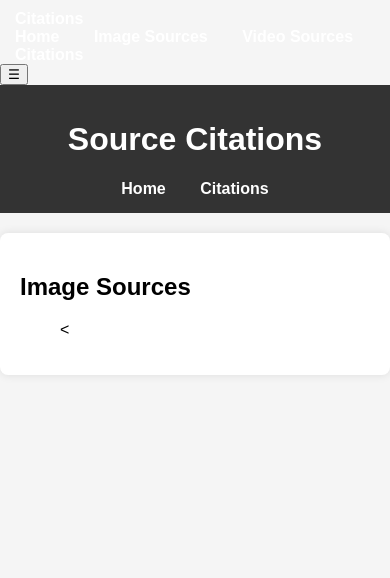
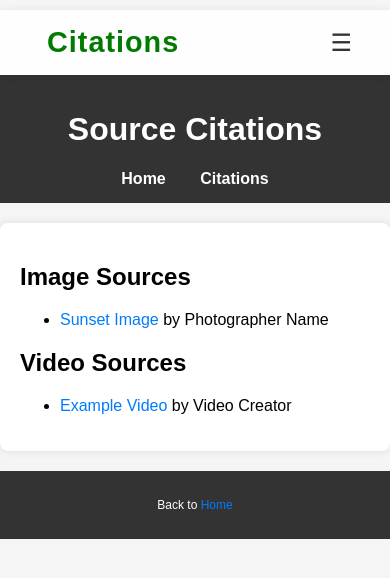
Before and after one commit to hollyhortsch/cs110, a plain HTML site: page citations.html in a window 390 px wide. Drawn offline with Linux system fonts and the light colour scheme.

Commit message:
Add files via upload

```diff
--- a/citations-styles.css
+++ b/citations-styles.css
@@ -138,3 +138,76 @@ footer {
 
 /* TO DO
 add the sticky nav bars */
+
+/* Sticky Menu Styles */
+.navbar {
+    position: sticky;
+    top: 0;
+    display: flex;
+    justify-content: space-between;
+    align-items: center;
+    padding: 1rem 2rem;
+    background-color: rgba(255, 255, 255, 0.9);
+    box-shadow: 0 2px 10px rgba(0, 0, 0, 0.1);
+    z-index: 1000;
+}
+
+.logo {
+    font-size: 1.8rem;
+    font-weight: bold;
+    color: #007b00;
+    text-decoration: none;
+    letter-spacing: 1px;
+}
+
+.nav-links {
+    display: flex;
+    gap: 2rem;
+}
+
+.nav-links a {
+    color: #333;
+    text-decoration: none;
+    font-weight: 500;
+    transition: color 0.3s ease;
+}
+
+.nav-links a:hover {
+    color: #007b00;
+}
+
+.mobile-menu-btn {
+    display: none;
+    background: none;
+    border: none;
+    font-size: 1.5rem;
+    cursor: pointer;
+    color: #333;
+}
+
+/* Responsive Design */
+@media (max-width: 768px) {
+
+.nav-links {
+    position: fixed;
+    top: 70px;
+    right: -100%;
+    flex-direction: column;
+    background: white;
+    width: 70%;
+    height: 100vh;
+    padding: 2rem;
+    box-shadow: -2px 0 5px rgba(0, 0, 0, 0.1);
+    transition: right 0.3s ease;
+    gap: 1rem;
+}
+
+.nav-links.active {
+    right: 0;
+}
+
+.mobile-menu-btn {
+    display: block;
+}
+
+}
--- a/citations.html
+++ b/citations.html
@@ -35,4 +35,24 @@
         <div id="image-sources">
             <h2>Image Sources</h2>
             <ul>
-                <
+                <li><a href="https://example.com/" target="_blank">Sunset Image</a> by Photographer Name</li>
+            </ul>
+        </div>
+        </section>
+
+        <section>
+        <div id="video-sources">
+            <h2>Video Sources</h2>
+            <ul>
+                <li><a href="https://example.com/" target="_blank">Example Video</a> by Video Creator</li>
+            </ul>
+        </div>
+        </section>
+    </main>
+
+    <footer>
+        <p>Back to <a href="index.html">Home</a></p>
+    </footer>
+
+</body>
+</html>
```
Also changed, not shown: index.html (+15 -1 lines).
